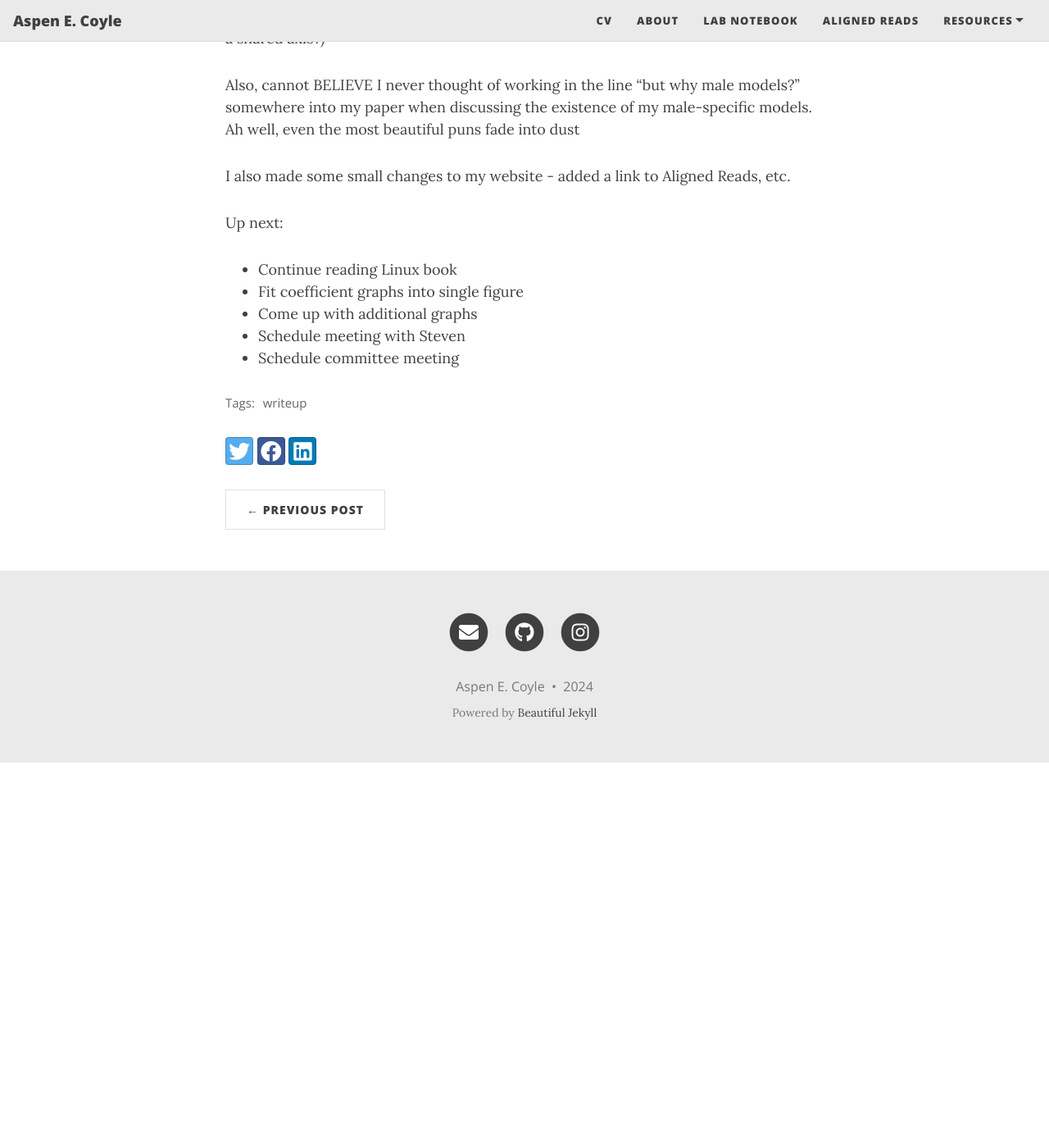
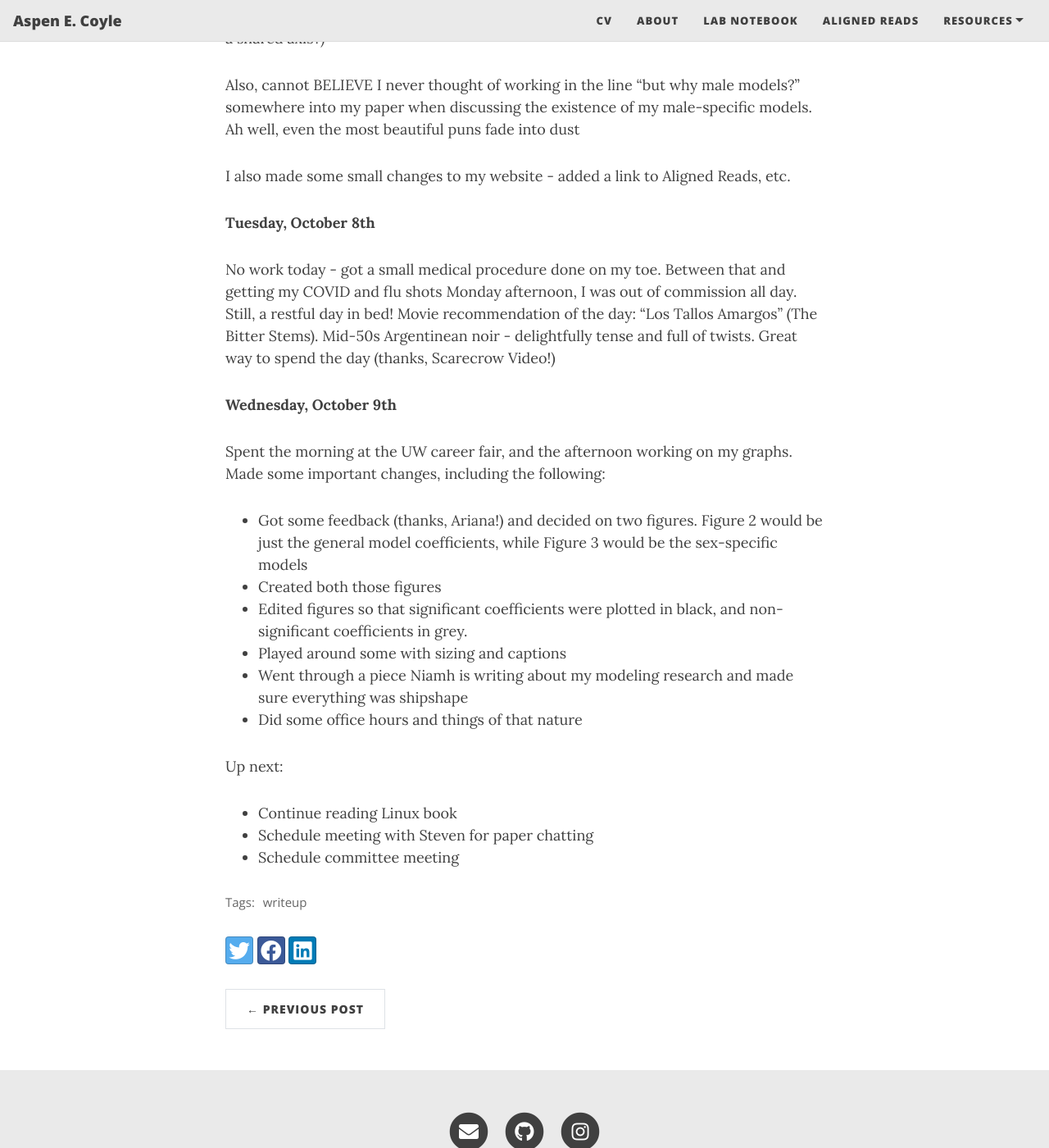
Before and after one commit to aspencoyle/aspencoyle.github.io, a Jekyll site: the page built from _posts/2024-10-01-October_posts.md, in a window 1280 px wide and 1400 px high, scrolled down 3274 px. Shown: the whole window at 82% size. Built offline with Jekyll 4.4.1, drawn with Linux system fonts in a browser that asks for light colours; nearby versions of some CDN libraries; before the commit the page ends 4204 px from its top, so only the background shows below that.

Commit message:
new notebook post

```diff
--- a/_posts/2024-10-01-October_posts.md
+++ b/_posts/2024-10-01-October_posts.md
@@ -87,9 +87,24 @@ when discussing the existence of my male-specific models. Ah well, even the most
 
 I also made some small changes to my website - added a link to Aligned Reads, etc.
 
+**Tuesday, October 8th**
+
+No work today - got a small medical procedure done on my toe. Between that and getting my
+COVID and flu shots Monday afternoon, I was out of commission all day. Still, a restful day in bed!
+Movie recommendation of the day: "Los Tallos Amargos" (The Bitter Stems). Mid-50s Argentinean noir -
+delightfully tense and full of twists. Great way to spend the day (thanks, Scarecrow Video!)
+
+**Wednesday, October 9th**
+
+Spent the morning at the UW career fair, and the afternoon working on my graphs. Made some important changes, including the following:
+- Got some feedback (thanks, Ariana!) and decided on two figures. Figure 2 would be just the general model coefficients, while Figure 3 would be the sex-specific models
+- Created both those figures
+- Edited figures so that significant coefficients were plotted in black, and non-significant coefficients in grey.
+- Played around some with sizing and captions
+- Went through a piece Niamh is writing about my modeling research and made sure everything was shipshape
+- Did some office hours and things of that nature
+
 Up next:
 - Continue reading Linux book
-- Fit coefficient graphs into single figure
-- Come up with additional graphs
-- Schedule meeting with Steven
+- Schedule meeting with Steven for paper chatting
 - Schedule committee meeting
```
